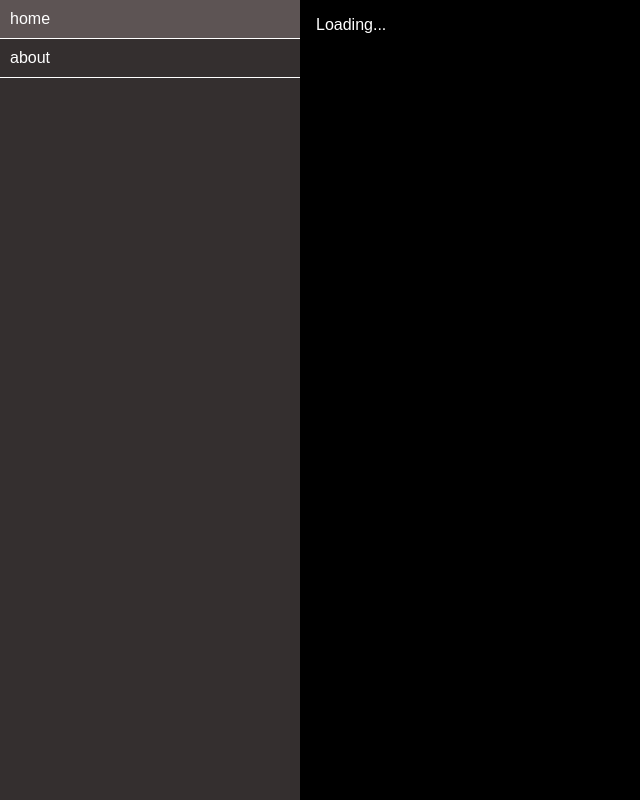
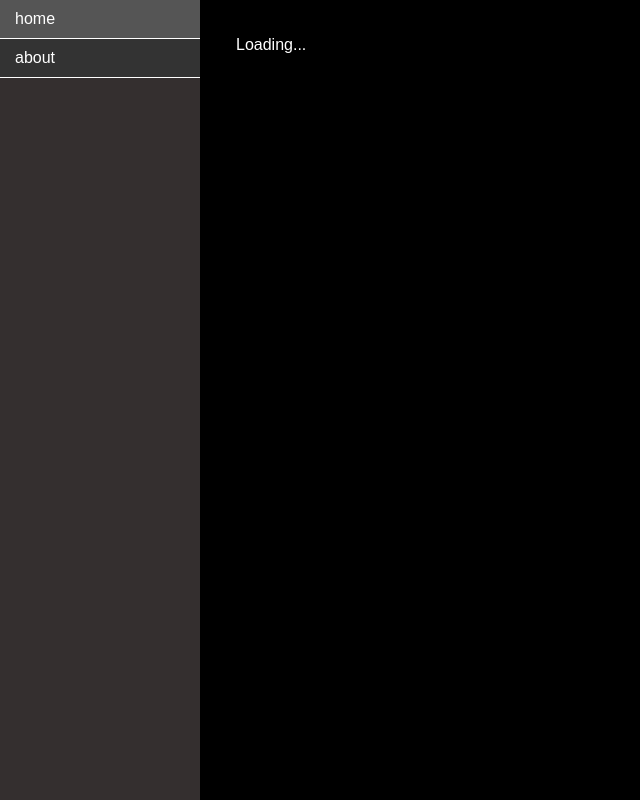
Before and after one commit to KakkoiDev/try-data-star, a website with bundled scripts: page comp/index.html in a window 1280 px wide. Shown: the whole page, without its empty margins (0-640 px from the left). Built offline with nearby package versions, Linux system fonts and the light colour scheme.

Commit message:
working navigation

```diff
--- a/comp/navbar.ts
+++ b/comp/navbar.ts
@@ -1,25 +1,15 @@
 class Navbar extends HTMLElement {
-	constructor() {
-		super();
-		this.attachShadow({ mode: "open" });
-	}
-
 	connectedCallback() {
 		this.render();
 	}
 
 	render() {
-		this.shadowRoot.innerHTML = /*html*/ `
-        <ul part="navbar">
-            <li part="nav-item" data-on-click="@get('/home')">home</li>
-            <li part="nav-item" data-on-click="@get('/about')">about</li>
+		this.innerHTML = /*html*/ `
+        <ul class="navbar">
+            <li class="nav-item" data-on-click="@get('/home')">home</li>
+            <li class="nav-item" data-on-click="@get('/about')">about</li>
         </ul>
         `;
-	}
-
-	// Apply external styles using CSS custom properties
-	setStyle(propertyName, value) {
-		this.style.setProperty(`--navbar-${propertyName}`, value);
 	}
 }
 
--- a/comp/style.css
+++ b/comp/style.css
@@ -8,28 +8,30 @@ body {
 	font-family: sans-serif;
 }
 
-.red {
-	background: red;
+main {
+	padding: 20px;
 }
-
 aside {
 	background: rgb(52, 47, 47);
-	width: 300px;
+	width: 200px;
 	min-height: 100vh;
 }
 
-navbar-component::part(navbar) {
-	list-style-type: none;
+/* Add styles for the navigation */
+.navbar {
+	list-style: none;
 	padding: 0;
 	margin: 0;
+	background-color: #333;
 }
 
-navbar-component::part(nav-item) {
+.nav-item {
+	padding: 10px 15px;
+	color: white;
+	cursor: pointer;
 	border-bottom: 1px solid white;
-	padding: 10px;
-	cursor: pointer;
 }
 
-navbar-component::part(nav-item):hover {
-	background: rgb(93, 84, 84);
+.nav-item:hover {
+	background-color: #555;
 }
```
